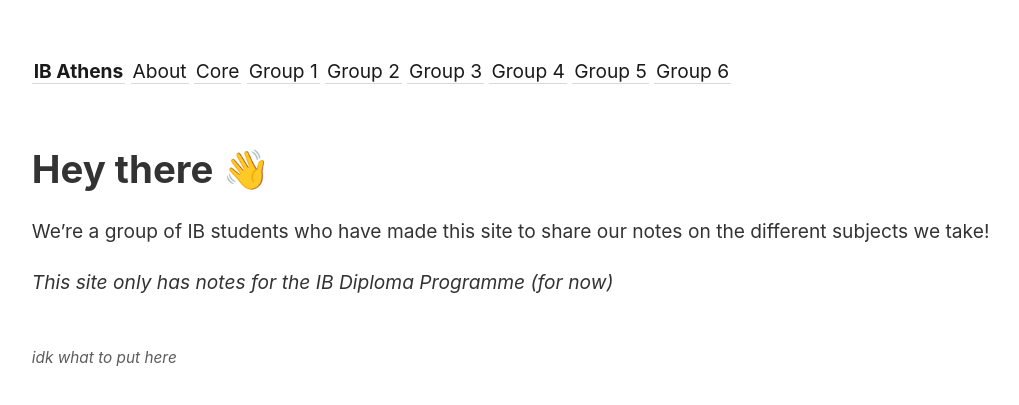
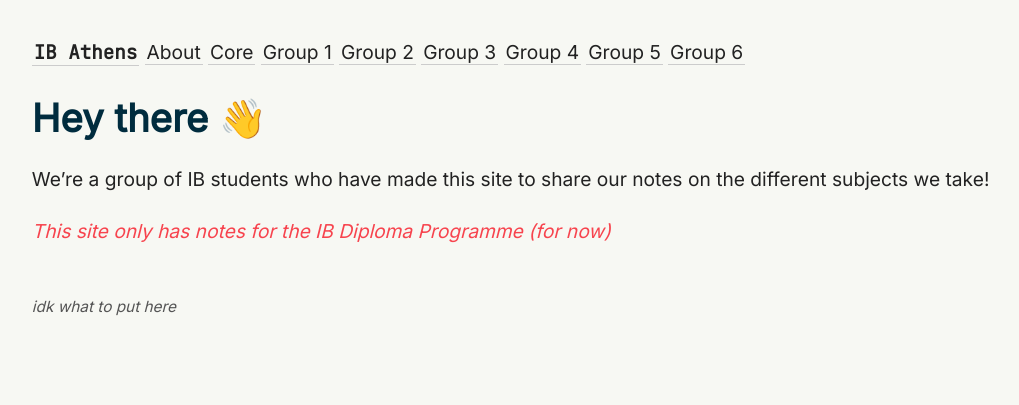
Before and after one commit to ibathens/ibathens.github.io, a Jekyll site: the page built from _pages/index.md, in a window 1280 px wide. Shown: the top 405 px of the page, without its empty margins (45-1064 px from the left). Built offline with Jekyll 4.4.1, drawn with Linux system fonts in a browser that asks for light colours.

Commit message:
Updated CSS

```diff
--- a/_includes/nav.html
+++ b/_includes/nav.html
@@ -1,6 +1,6 @@
 <div>
-    <a href="{{ site.baseurl }}/"><b>{{ site.title }}</b></a>
-    <a href="/about">About</a>
+    <a class="logo" href="{{ site.baseurl }}/"><b>{{ site.title }}</b></a>
+    <a href="/about"> About</a>
     <a href="/core">Core</a>
     <a href="/g1">Group 1</a>
     <a href="/g2">Group 2</a>
--- a/_sass/_style.scss
+++ b/_sass/_style.scss
@@ -1,15 +1,23 @@
-$color-primary: hsl(0, 0%, 10%);
-$color-text: hsl(0, 0%, 20%);
-$color-subtext: hsl(0, 0%, 30%);
-$color-border: hsl(0, 0%, 85%);
-$color-box-background: mix($color-primary, white, 4%);
-$border-radius: 4px;
-$font-family: -apple-system, BlinkMacSystemFont, Segoe UI, Helvetica, Arial,
-  sans-serif, Apple Color Emoji, Segoe UI Emoji, Segoe UI Symbol;
+@import url('https://fonts.googleapis.com/css2?family=Inter&display=swap');
+@import url('https://fonts.googleapis.com/css2?family=JetBrains+Mono&display=swap');
+
+$color-text: #222222;
+$color-subtext: #555555;
+$color-border: #cccccc;
+$border-radius: 5px;
+$font-family: Inter, sans-serif;
+
+$background: #F7F8F3;
+$background-accent: #e5e8d8;
+$header-accent: #002c3e;
+$nav: #002c3e;
+$accent: #f7444e;
+$interactive-accent: #d70913;
 
 body {
   box-sizing: content-box;
   font-family: $font-family;
+  background-color: $background;
   margin: 0 auto;
   line-height: 1.7;
   padding: 4vh 6vw;
@@ -32,14 +40,15 @@ time {
 footer {
   margin: 2em 0;
   font-size: 0.8em;
-  color: mix($color-text, white, 80%);
+  color: $color-subtext;
   padding-top: 1em;
 }
 
 img {
   max-width: 100%;
   display: block;
-  margin: 0 auto;
+  margin-left: auto;
+  margin-right: auto;
   max-height: 75vh;
   border-radius: $border-radius;
 }
@@ -48,7 +57,7 @@ blockquote {
   padding: 1.5em;
   margin: 0;
   font-size: 0.88em;
-  background: $color-box-background;
+  background: $background-accent;
   border-radius: $border-radius;
 
   p {
@@ -73,6 +82,7 @@ h6 {
   line-height: 1.3;
   margin-bottom: 0;
   padding-bottom: 0;
+  color: $header-accent;
 }
 
 a {
@@ -80,27 +90,33 @@ a {
   padding: 0 0.1em;
   text-decoration: none;
   border-bottom: 1px solid $color-border;
-  color: $color-primary;
+  color: $accent;
   &:hover {
-    color: black !important;
-    background: #fffaf1;
+    color: $accent;
+    background: $background-accent;
   }
   &.external:after {
     position: relative;
     top: -0.5em;
     font-size: 0.7em;
     content: "↗";
-    color: #aaaaaa;
   }
 }
 
-*:focus {
-  background: #ffe8bc !important;
-  color: black !important;
+strong, em {
+  color: $accent;
 }
 
-nav {
+nav a {
+  color: $color-text;
   margin: 1em 0 3em;
+}
+
+table {
+  margin-left: auto;
+  margin-right: auto;
+  border-color: $color-border;
+  border-width: 1px;
 }
 
 #notes-entry-container {
@@ -116,26 +132,12 @@ nav {
   }
 }
 
-.backlink-box {
-  background: $color-box-background;
-  padding: 1em;
-  border-radius: $border-radius;
-}
-
 code {
-  background: #f5f5f5;
+  background: $background-accent;
   padding: 0.1em 0.2em;
   border-radius: 4px;
 }
 
-.invalid-link {
-  color: #444444;
-  cursor: help;
-  background: #fafafa;
-  padding: 0 0.1em;
+.logo {
+  font-family: "JetBrains Mono";
 }
-
-.invalid-link-brackets {
-  color: #ccc;
-  cursor: help;
-}
```
